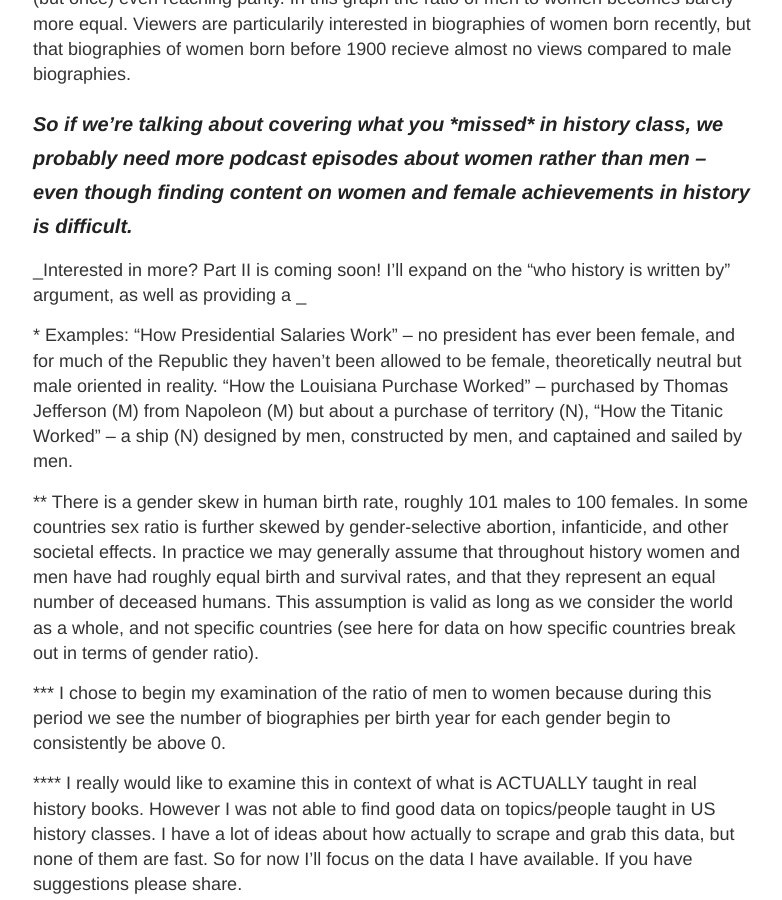
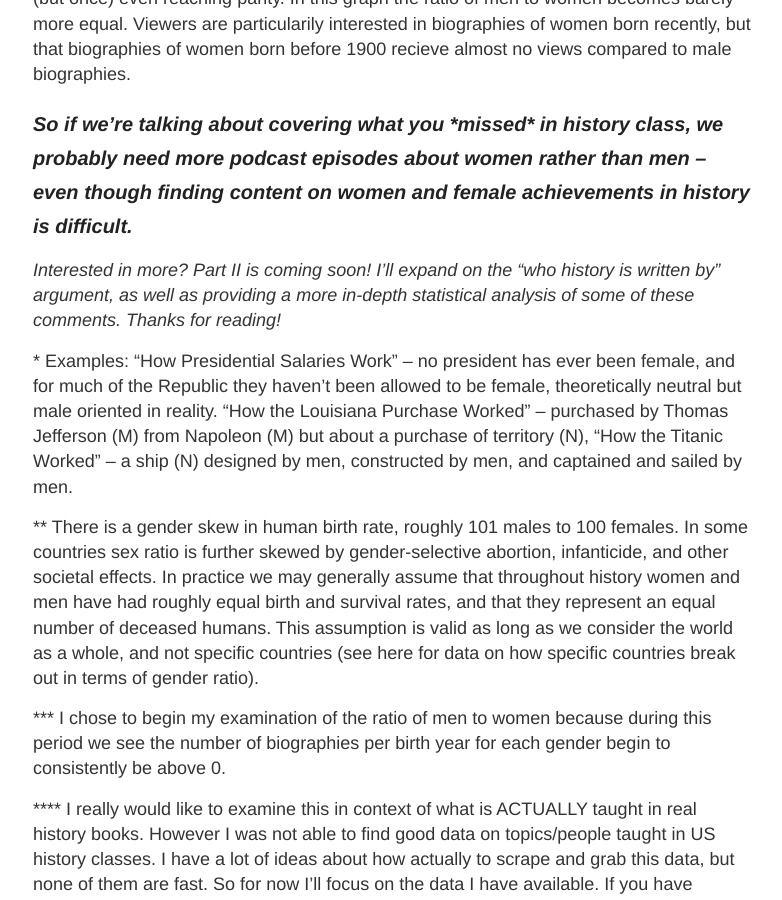
Before and after one commit to sjfwagner/sjfwagner.github.io, a Jekyll site: the page built from _posts/2016-06-01-test.md, in a window 1280 px wide and 900 px high, scrolled down 7354 px. Shown: the whole window, without its empty margins (247-1029 px from the left). Built offline with Jekyll 4.4.1, drawn with Linux system fonts in a browser that asks for light colours.

Commit message:
Updated 2016-06-01-test.md

```diff
--- a/_posts/2016-06-01-test.md
+++ b/_posts/2016-06-01-test.md
@@ -97,7 +97,7 @@ From this graph we can see that men still far out strip women in pageviews, wome
 ### _So if we're talking about covering what you *missed* in history class, we probably need more podcast episodes about women rather than men -- even though finding content on women and female achievements in history is difficult._
 
 
-_Interested in more? Part II is coming soon! I'll expand on the "who history is written by" argument, as well as providing a _
+_Interested in more? Part II is coming soon! I'll expand on the "who history is written by" argument, as well as providing a more in-depth statistical analysis of some of these comments. Thanks for reading!_
 
 
 
```
